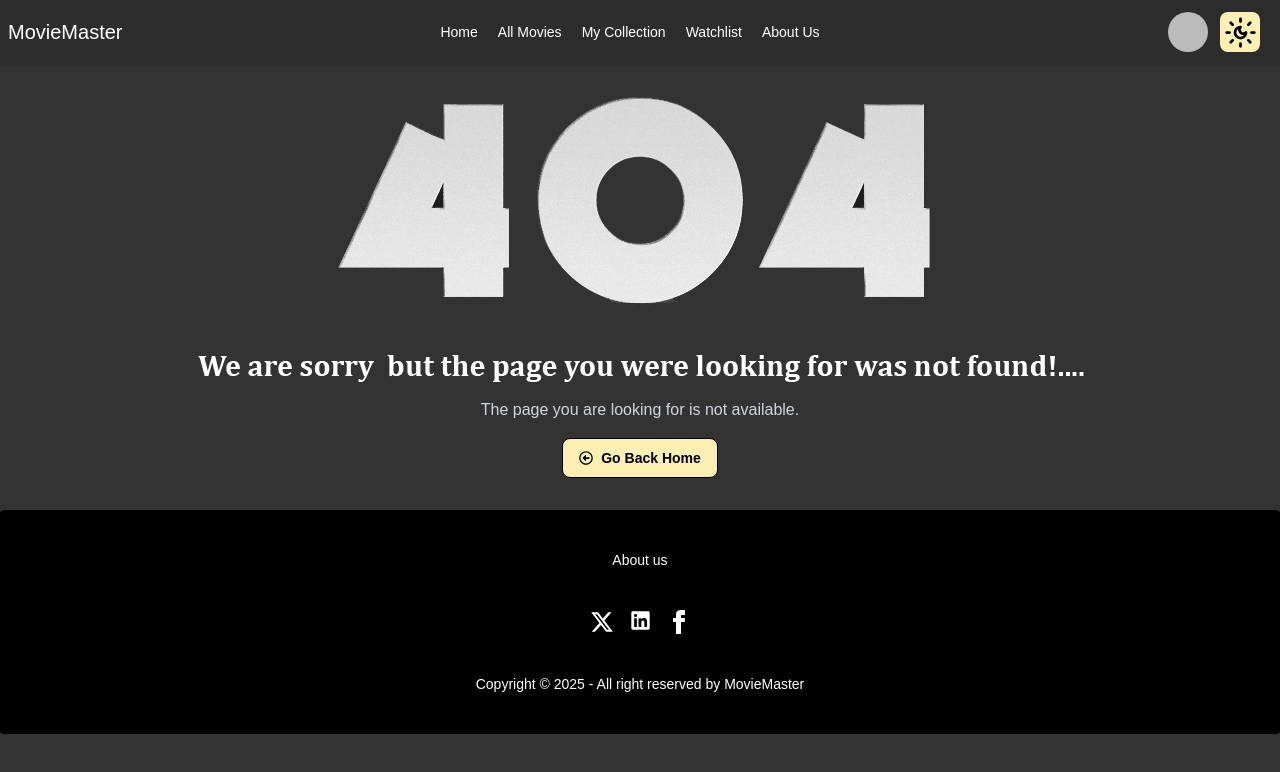
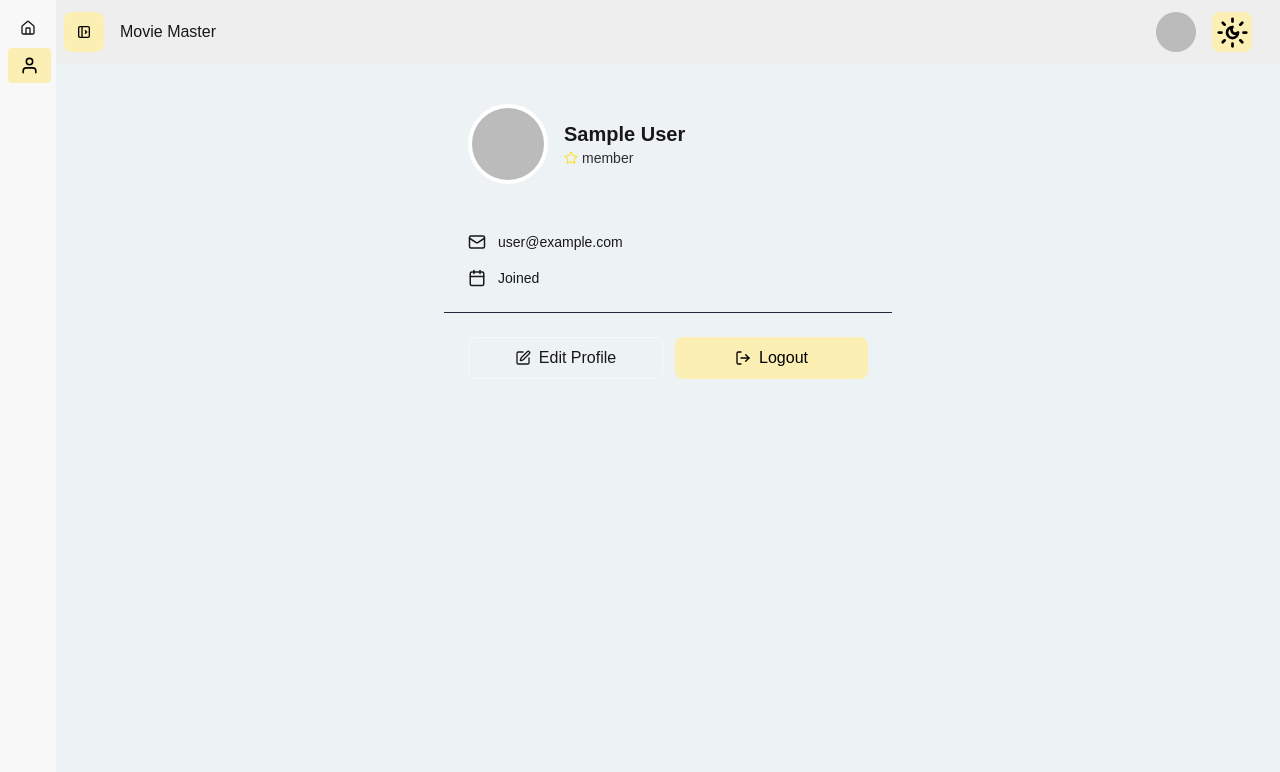
Before and after one commit to glitch86/movie-master-client, a React (Vite) app: page /dashboard/profile in a window 1280 px wide. Shown: the top 772 px of the page. Built offline with nearby package versions, Linux system fonts and the light colour scheme; no server answers; sample sign-in values are in the browser's storage.

Commit message:
added userprofile

```diff
--- a/src/Components/NavBar.jsx
+++ b/src/Components/NavBar.jsx
@@ -1,4 +1,4 @@
-import React, { useContext, useEffect, useState } from "react";
+import React, { useContext } from "react";
 import { Link, NavLink, useNavigate } from "react-router";
 import { AuthContext } from "../Context/AuthContext";
 import { HiOutlineLogin } from "react-icons/hi";
--- a/src/Layout/DashboardLayout.jsx
+++ b/src/Layout/DashboardLayout.jsx
@@ -1,18 +1,39 @@
-import React, { useEffect } from "react";
+import React, { useContext, useEffect } from "react";
+import { AuthContext } from "../Context/AuthContext";
+import dummy from "../assets/eumquaecum.webp";
+import { Link, NavLink, Outlet, useNavigate } from "react-router";
+import toast from "react-hot-toast";
+import { FiLogOut, FiUser } from "react-icons/fi";
+import ThemeToggle from "../Hooks/ThemeToggle";
 
 const DashboardLayout = () => {
+  const { user, loading, signOutUser, setUser } = useContext(AuthContext);
+  const navigate = useNavigate();
+
   const theme = localStorage.getItem("theme") || "light";
 
   useEffect(() => {
     document.documentElement.setAttribute("data-theme", theme);
   }, [theme]);
 
+  const handleSignout = () => {
+    signOutUser()
+      .then(() => {
+        toast.success("Signout successful");
+        setUser(null);
+        navigate("/");
+      })
+      .catch((e) => {
+        toast.error(e.message);
+      });
+  };
   return (
     <div className="drawer lg:drawer-open">
       <input id="my-drawer-4" type="checkbox" className="drawer-toggle" />
       <div className="drawer-content">
         {/* Navbar */}
-        <nav className="navbar w-full bg-base-300">
+        <nav className="navbar justify-between w-full bg-base-300">
+          <div className="flex items-center">
             <label
               htmlFor="my-drawer-4"
               aria-label="open sidebar"
@@ -34,10 +55,60 @@ const DashboardLayout = () => {
                 <path d="M14 10l2 2l-2 2"></path>
               </svg>
             </label>
-          <div className="px-4">Navbar Title</div>
+            <div className="px-4">Movie Master</div>
+          </div>
+
+          <div className="mx-5 flex gap-4">
+            {loading ? (
+              <h1>loading....</h1>
+            ) : (
+              <div className="dropdown dropdown-end">
+                <img
+                  tabIndex={0}
+                  role="button"
+                  className={`h-10 w-10 rounded-full mx-auto ${
+                    user ? " " : "hidden"
+                  }`}
+                  src={user?.photoURL || dummy}
+                  alt=""
+                  referrerPolicy="no-referrer"
+                />
+                <ul
+                  tabIndex="-1"
+                  className="dropdown-content menu bg-base-100 rounded-box z-1 w-52 p-2 shadow-sm"
+                >
+                  <li>
+                    <a>Profile</a>
+                  </li>
+                  <li>
+                    <Link to={"/"}>Home</Link>
+                  </li>
+                  {/* <li>
+                    <Link to={"/movies/add"}>Add Movies</Link>
+                  </li> */}
+                  <li>
+                    <button className="btn" onClick={handleSignout}>
+                      <Link to={"/login"}>
+                        <div className="flex  gap-2 items-center">
+                          <span>Log Out</span>
+                          <FiLogOut />
+                        </div>
+                      </Link>
+                    </button>
+                  </li>
+                </ul>
+                {/* {console.log(user.photoURL)} */}
+              </div>
+            )}
+            <div>
+              <ThemeToggle></ThemeToggle>
+            </div>
+          </div>
         </nav>
         {/* Page content here */}
-        <div className="p-4">Page Content</div>
+        <div className="p-4">
+          <Outlet></Outlet>
+        </div>
       </div>
 
       <div className="drawer-side is-drawer-close:overflow-visible">
@@ -56,6 +127,7 @@ const DashboardLayout = () => {
                 data-tip="Homepage"
               >
                 {/* Home icon */}
+                <Link to={"/dashboard"}>
                   <svg
                     xmlns="http://www.w3.org/2000/svg"
                     viewBox="0 0 24 24"
@@ -69,34 +141,22 @@ const DashboardLayout = () => {
                     <path d="M15 21v-8a1 1 0 0 0-1-1h-4a1 1 0 0 0-1 1v8"></path>
                     <path d="M3 10a2 2 0 0 1 .709-1.528l7-5.999a2 2 0 0 1 2.582 0l7 5.999A2 2 0 0 1 21 10v9a2 2 0 0 1-2 2H5a2 2 0 0 1-2-2z"></path>
                   </svg>
+                </Link>
                 <span className="is-drawer-close:hidden">Homepage</span>
               </button>
             </li>
 
             {/* List item */}
             <li>
-              <button
+              <NavLink
+                to={"/dashboard/profile"}
                 className="is-drawer-close:tooltip is-drawer-close:tooltip-right"
-                data-tip="Settings"
+                data-tip="Profile"
               >
-                {/* Settings icon */}
-                <svg
-                  xmlns="http://www.w3.org/2000/svg"
-                  viewBox="0 0 24 24"
-                  strokeLinejoin="round"
-                  strokeLinecap="round"
-                  strokeWidth="2"
-                  fill="none"
-                  stroke="currentColor"
-                  className="my-1.5 inline-block size-4"
-                >
-                  <path d="M20 7h-9"></path>
-                  <path d="M14 17H5"></path>
-                  <circle cx="17" cy="17" r="3"></circle>
-                  <circle cx="7" cy="7" r="3"></circle>
-                </svg>
-                <span className="is-drawer-close:hidden">Settings</span>
-              </button>
+                {/* user icon */}
+                <FiUser size={19}></FiUser>
+                <span className="is-drawer-close:hidden">Profile</span>
+              </NavLink>
             </li>
           </ul>
         </div>
--- /dev/null
+++ b/src/Pages/Dashboard/OverView.jsx
@@ -0,0 +1,11 @@
+import React from 'react';
+
+const OverView = () => {
+    return (
+        <div>
+            overview
+        </div>
+    );
+};
+
+export default OverView;
--- /dev/null
+++ b/src/Pages/Dashboard/UserProfile.jsx
@@ -0,0 +1,74 @@
+import { User, Mail, Calendar, MapPin, Star, Edit, LogOut } from "lucide-react";
+import { useContext } from "react";
+import { AuthContext } from "../../Context/AuthContext";
+import toast from "react-hot-toast";
+import { useNavigate } from "react-router";
+
+const UserProfile = () => {
+  const { user, signOutUser, setUser } = useContext(AuthContext);
+  const navigate = useNavigate();
+
+  const handleSignout = () => {
+    signOutUser()
+      .then(() => {
+        toast.success("Signout successful");
+        setUser(null);
+        navigate("/");
+      })
+      .catch((e) => {
+        toast.error(e.message);
+      });
+  };
+
+  return (
+    <div className="max-w-md mx-auto rounded-2xl overflow-hidden">
+      {/* Header */}
+      <div className="p-6 flex items-center gap-4">
+        <img
+          src={user.photoURL}
+          alt="User Avatar"
+          className="w-20 h-20 rounded-full border-4 border-white object-cover"
+          referrerPolicy="no-referrer"
+        />
+        <div>
+          <h2 className="text-xl font-semibold">{user.displayName}</h2>
+          <p className="text-sm opacity-90 flex items-center gap-1">
+            <Star size={14} className="text-yellow-300" />
+            member
+          </p>
+        </div>
+      </div>
+
+      {/* Info */}
+      <div className="p-6 space-y-4">
+        <div className="flex items-center gap-3 text-sm ">
+          <Mail size={18} />
+          <span>{user.email}</span>
+        </div>
+
+        <div className="flex items-center gap-3 text-sm">
+          <Calendar size={18} />
+          <span>Joined {user.metadata.creationTime}</span>
+        </div>
+      </div>
+
+      {/* Actions */}
+      <div className="p-6 border-t border-gray-800 flex gap-3">
+        <button className="flex-1 flex items-center border border-base-200 justify-center gap-2 px-4 py-2 rounded-lg hover:bg-base-200 transition">
+          <Edit size={16} />
+          Edit Profile
+        </button>
+
+        <button
+          className="flex-1 flex items-center justify-center gap-2 px-4 py-2 rounded-lg bg-primary text-black hover:bg-red-700 transition"
+          onClick={handleSignout}
+        >
+          <LogOut size={16} />
+          Logout
+        </button>
+      </div>
+    </div>
+  );
+};
+
+export default UserProfile;
--- a/src/Router/Router.jsx
+++ b/src/Router/Router.jsx
@@ -13,6 +13,8 @@ import AddMovies from "../Pages/AddMovies";
 import WatchList from "../Pages/WatchList";
 import AboutUs from "../Pages/AboutUs";
 import DashboardLayout from "../Layout/DashboardLayout";
+import UserProfile from "../Pages/Dashboard/UserProfile";
+import OverView from "../Pages/Dashboard/OverView";
 
 export const router = createBrowserRouter([
   {
@@ -85,5 +87,15 @@ export const router = createBrowserRouter([
         <DashboardLayout></DashboardLayout>
       </PrivateRoutes>
     ),
+    children: [
+      {
+        index: true,
+        Component: OverView,
+      },
+      {
+        path: "/dashboard/profile",
+        Component: UserProfile,
+      },
+    ],
   },
 ]);
--- a/src/index.css
+++ b/src/index.css
@@ -43,10 +43,10 @@
 }
 
 a.active {
-  text-decoration: underline;
+  @apply bg-primary text-black py-2 px-3 rounded;
 }
 
 .slick-prev:before,
 .slick-next:before {
-  @apply text-gray-500
+  @apply text-gray-500;
 }
```
Lines whose indentation alone changed are shown as unchanged.
